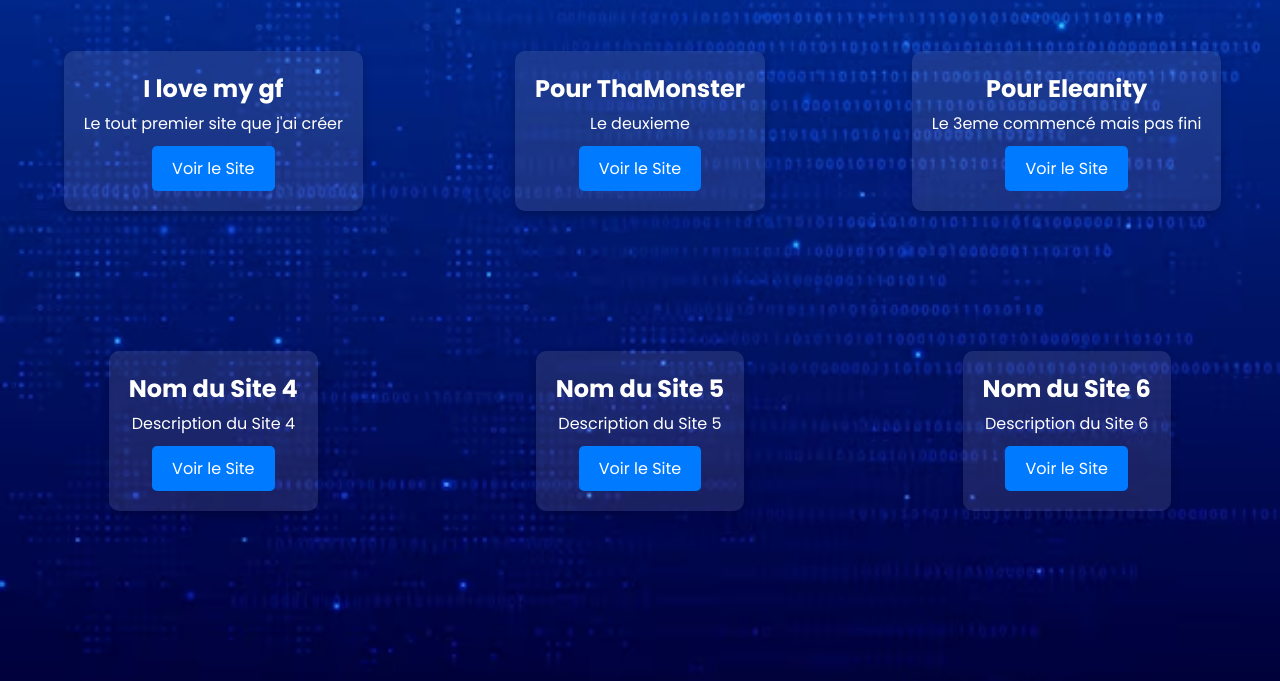
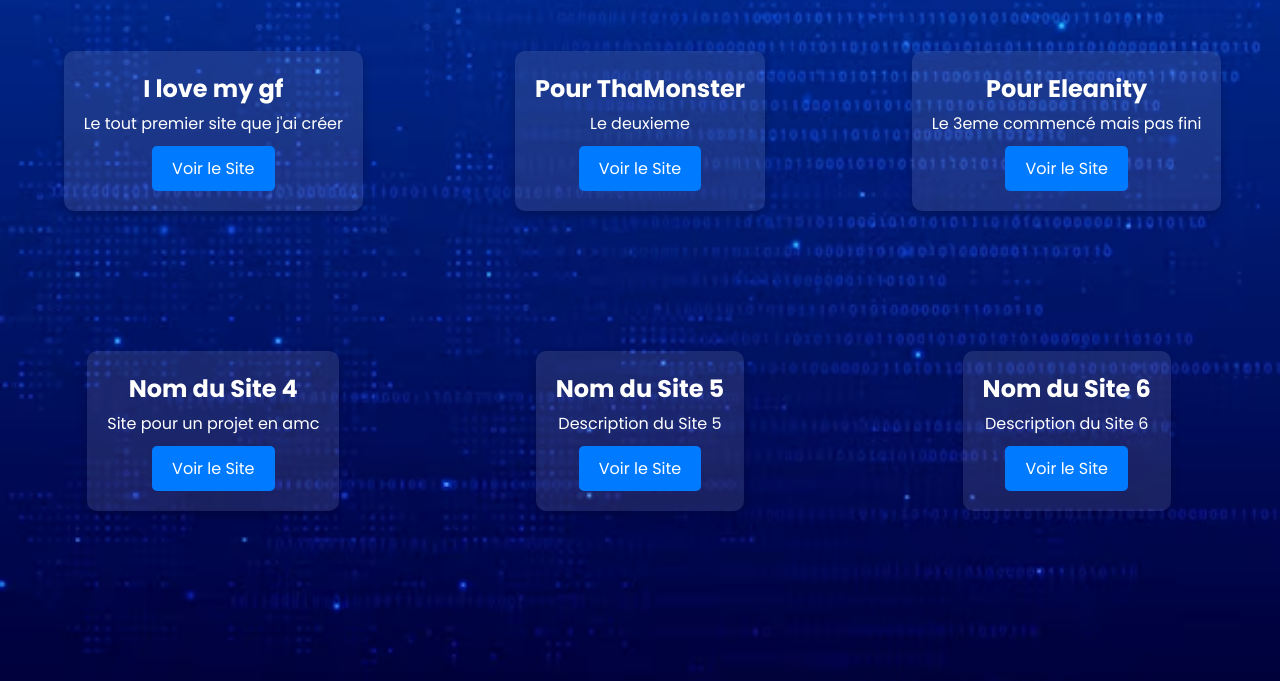
Before and after one commit to payodi/portfolio, a website: page sites.html in a window 1280 px wide. Shown: the part 119-800 px from the top of the page. Drawn offline with nearby package versions, Linux system fonts and the light colour scheme.

Commit message:
Update sites.html

```diff
--- a/sites.html
+++ b/sites.html
@@ -53,7 +53,7 @@
 
         <div class="site-card">
             <h3>Nom du Site 4</h3>
-            <p>Description du Site 4</p>
+            <p>Site pour un projet en amc</p>
             <a href="lien_vers_site4">Voir le Site</a>
         </div>
 
```
